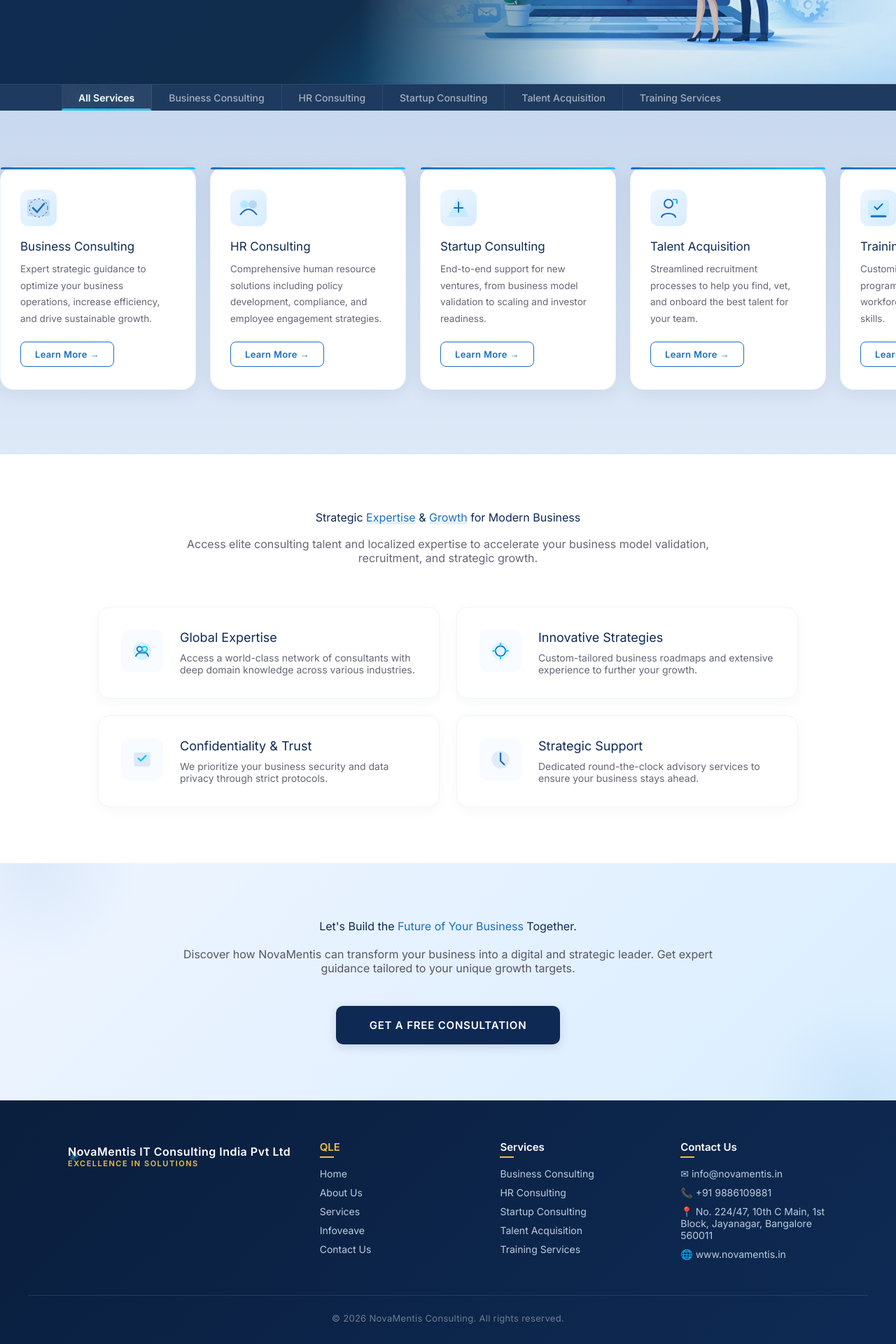
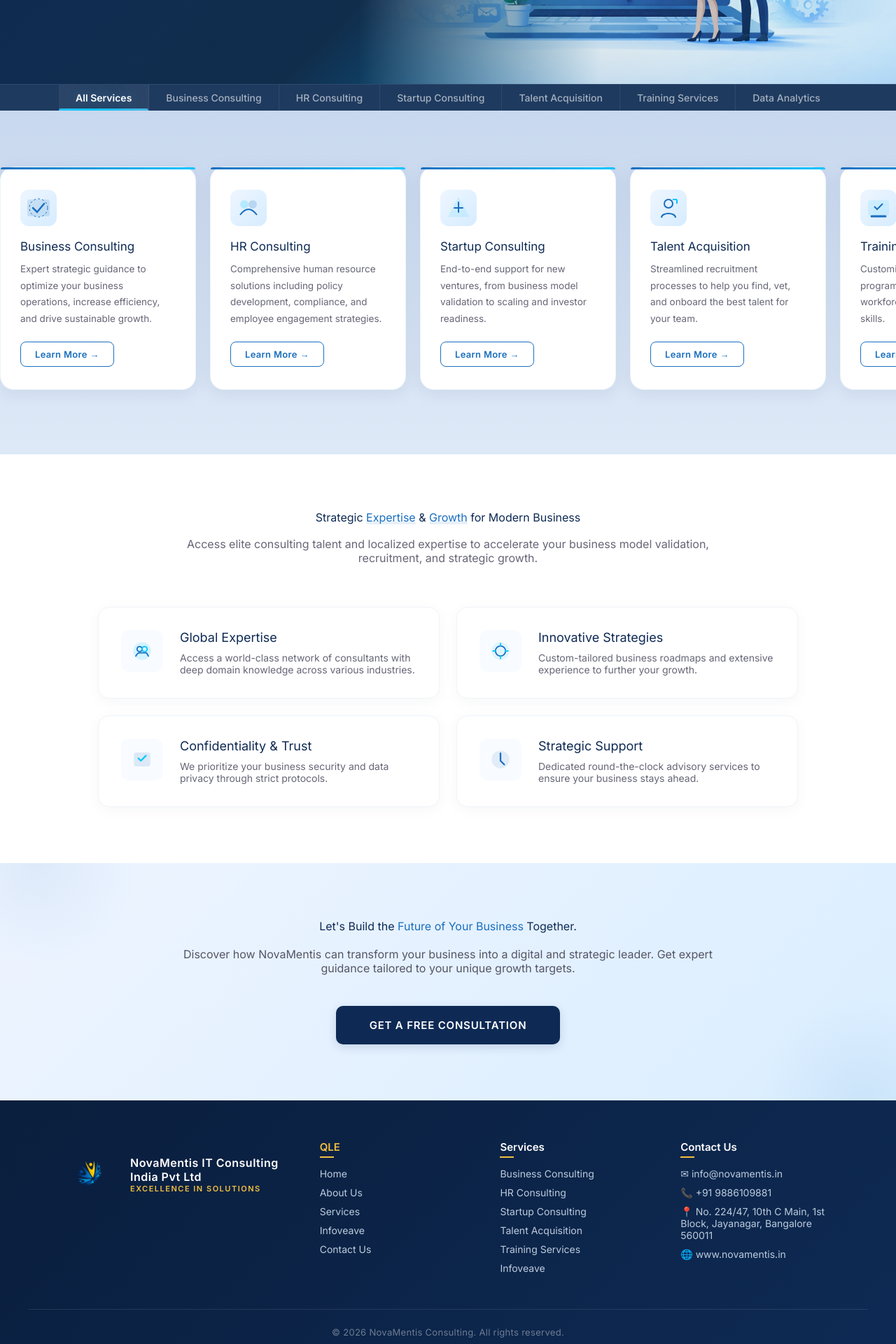
Before and after one commit to sharmamilu/nova-mentis-consulting, a React (Vite) app: page / in a window 1280 px wide. Shown: the part 360-2280 px from the top of the page at 70% size. Built offline with nearby package versions, Linux system fonts and the light colour scheme.

Commit message:
feat: implement core UI components including hero sections, footer, and global styles

```diff
--- a/src/assets/Icons.jsx
+++ b/src/assets/Icons.jsx
@@ -101,6 +101,30 @@ export const ServiceIcons = {
       <path d="M14 18 L18 22 L26 14" stroke="#1a6fbf" strokeWidth="2" />
     </svg>
   ),
+  Data: (
+    <svg viewBox="0 0 40 40" width="40" height="40" fill="none">
+      <rect
+        x="6"
+        y="12"
+        width="28"
+        height="20"
+        rx="3"
+        fill="#1a6fbf"
+        opacity="0.15"
+      />
+      <path
+        d="M10 26 L16 18 L22 22 L30 14"
+        stroke="#1a6fbf"
+        strokeWidth="2.5"
+        strokeLinecap="round"
+        strokeLinejoin="round"
+      />
+      <circle cx="10" cy="26" r="2" fill="#1a6fbf" />
+      <circle cx="16" cy="18" r="2" fill="#1a6fbf" />
+      <circle cx="22" cy="22" r="2" fill="#1a6fbf" />
+      <circle cx="30" cy="14" r="2" fill="#1a6fbf" />
+    </svg>
+  ),
 };
 
 // ─── Feature Icons ───────────────────────────────────────────────────────────
--- a/src/components/AboutHero/AboutHero.css
+++ b/src/components/AboutHero/AboutHero.css
@@ -141,7 +141,7 @@
 
 .about-hero h1 {
   font-family: var(--font-heading);
-  font-size: 52px;
+  /* font-size: 52px; */
   font-weight: var(--w-bold);
   letter-spacing: -0.5px;
   margin-bottom: 16px;
--- a/src/components/Footer/Footer.css
+++ b/src/components/Footer/Footer.css
@@ -14,18 +14,17 @@
 .footer-logo-row {
   display: flex;
   align-items: center;
-  gap: 0;
+  gap: 16px;
   margin-bottom: 20px;
 }
 
 .footer-logo-circle {
   width: auto;
-  height: 48px;
+  height: 100px;
   display: flex;
   align-items: center;
   justify-content: center;
   transition: transform 0.3s ease;
-  margin-right: -25px;
 }
 
 .footer-logo-circle:hover {
--- a/src/components/Footer/Footer.jsx
+++ b/src/components/Footer/Footer.jsx
@@ -35,7 +35,7 @@ const Footer = () => {
               <img
                 src="/logo.png"
                 alt="NovaMentis Logo"
-                style={{ width: "32px", height: "32px", objectFit: "contain" }}
+                style={{ width: "80px", height: "80px", objectFit: "contain" }}
               />
             </div>
             <div className="footer-brand">
--- a/src/components/HeroSection/HeroSection.css
+++ b/src/components/HeroSection/HeroSection.css
@@ -45,7 +45,7 @@
 .hero-title {
   color: #fff;
   font-family: var(--font-heading);
-  font-size: var(--text-hero);
+  /* font-size: var(--text-hero); */
   font-weight: var(--w-bold);
   line-height: var(--leading-tight);
   margin-bottom: 20px;
--- a/src/components/ServiceCards/ServiceCards.jsx
+++ b/src/components/ServiceCards/ServiceCards.jsx
@@ -16,6 +16,7 @@ const ServiceCards = ({ services, activeTab }) => {
     "Startup Consulting": "/services/startup-consulting",
     "Talent Acquisition": "/services/talent-acquisition",
     "Training Services": "/services/training-services",
+    Infoveave: "/infoveave",
   };
 
   const handleLearnMore = (title) => {
--- a/src/components/ServiceHero/ServiceHero.css
+++ b/src/components/ServiceHero/ServiceHero.css
@@ -55,7 +55,7 @@
 
 .service-hero h1 {
   font-family: var(--font-heading);
-  font-size: var(--text-hero);
+  /* font-size: var(--text-her; */
   font-weight: var(--w-bold);
   letter-spacing: -1px;
   margin-bottom: 24px;
--- a/src/data/servicesData.jsx
+++ b/src/data/servicesData.jsx
@@ -101,6 +101,24 @@ export const SERVICES = [
       "Customer Care",
     ],
   },
+  {
+    icon: ServiceIcons.Data,
+    title: "Infoveave",
+    desc: "Data analytics and automation platform designed to help businesses visualize data and automate workflows.",
+    tab: "Data Analytics",
+    tags: [
+      "Data Integration",
+      "Cleansing",
+      "Visualisation",
+      "Workflows",
+      "Governance",
+      "Dashboards",
+      "Real-time",
+      "Insights",
+      "Automation",
+      "Reports",
+    ],
+  },
 ];
 
 // Single point of truth for tabs (Derived from SERVICES)
--- a/src/styles/global.css
+++ b/src/styles/global.css
@@ -93,14 +93,14 @@ h2 {
 .services-dropdown {
   position: absolute;
   top: 100%;
-  right: 48px;
-  width: 900px;
+  right: 38px;
+  width: 1200px;
   max-width: calc(100vw - 96px);
   background: rgba(14, 42, 84, 0.94);
   backdrop-filter: blur(14px);
   -webkit-backdrop-filter: blur(14px);
   border-radius: 12px;
-  padding: 32px;
+  padding: 12px;
   box-shadow: 0 20px 60px rgba(0, 0, 0, 0.25);
   border: 1px solid rgba(255, 255, 255, 0.12);
   transform-origin: top;
@@ -121,7 +121,7 @@ h2 {
 
 .dropdown-grid {
   display: grid;
-  grid-template-columns: repeat(5, 1fr);
+  grid-template-columns: repeat(6, 1fr);
   gap: 20px;
 }
 
```
